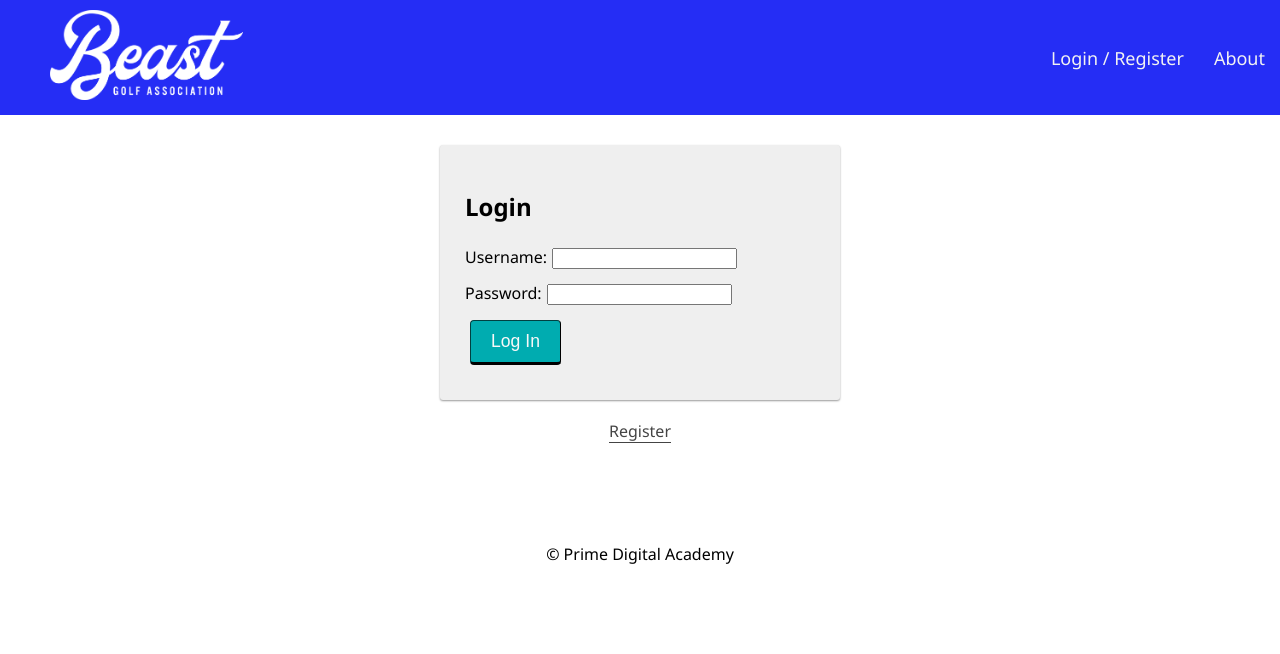
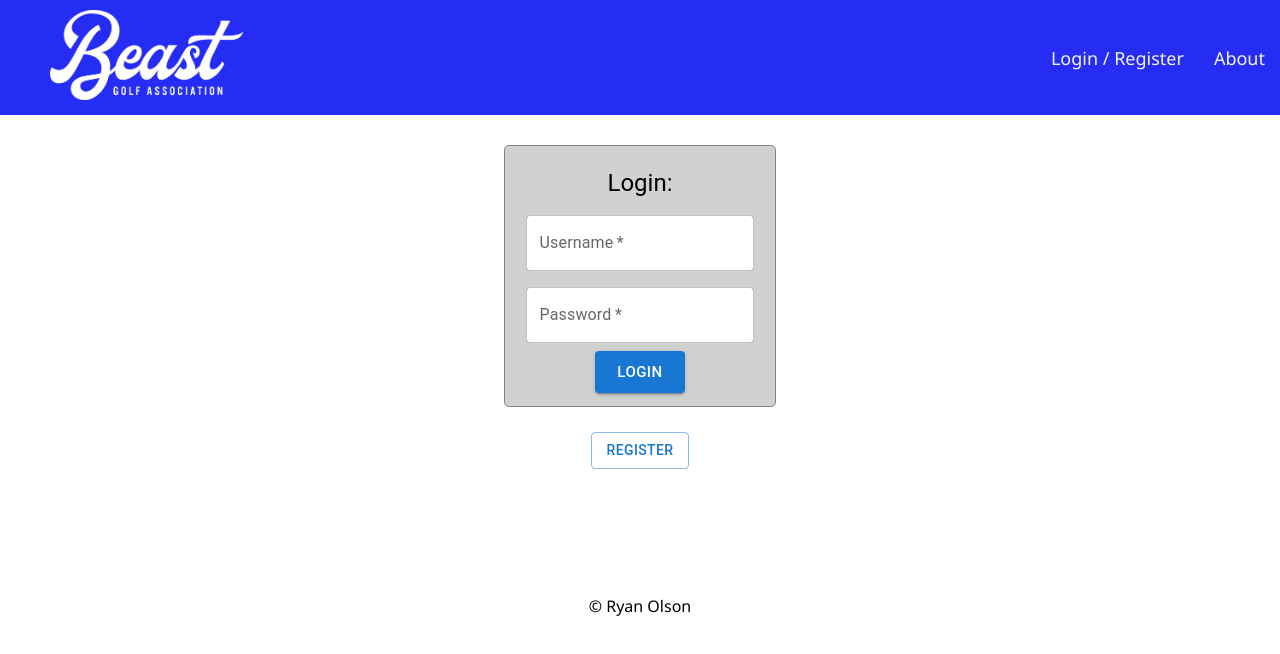
Before and after one commit to RyanOlson86/Beast-Golf-App, a React (Vite) app: page /#/leaderboard in a window 1280 px wide. Shown: the top 654 px of the page. Built offline with nearby package versions, Linux system fonts and the light colour scheme; no server answers.

Commit message:
Added MUI to Login Form

```diff
--- a/src/components/Footer/Footer.jsx
+++ b/src/components/Footer/Footer.jsx
@@ -7,7 +7,7 @@ import './Footer.css';
 // or even care what the redux state is, so it doesn't need 'connect()'
 
 function Footer() {
-  return <footer>&copy; Prime Digital Academy</footer>;
+  return <footer>&copy; Ryan Olson</footer>;
 }
 
 export default Footer;
--- a/src/components/LoginForm/LoginForm.jsx
+++ b/src/components/LoginForm/LoginForm.jsx
@@ -1,65 +1,94 @@
-import React, { useState } from 'react';
-import { useDispatch } from 'react-redux';
-import {useSelector} from 'react-redux';
+import { Card, TextField, Typography, Box, Button } from "@mui/material";
+import React, { useState } from "react";
+import { useDispatch } from "react-redux";
+import { useSelector } from "react-redux";
 
 function LoginForm() {
-  const [username, setUsername] = useState('');
-  const [password, setPassword] = useState('');
-  const errors = useSelector(store => store.errors);
+  const [username, setUsername] = useState("");
+  const [password, setPassword] = useState("");
+  const errors = useSelector((store) => store.errors);
   const dispatch = useDispatch();
+
+  const myStyle = {
+    backgroundColor: "white",
+    borderRadius: "5px",
+  };
 
   const login = (event) => {
     event.preventDefault();
 
     if (username && password) {
       dispatch({
-        type: 'LOGIN',
+        type: "LOGIN",
         payload: {
           username: username,
           password: password,
         },
       });
     } else {
-      dispatch({ type: 'LOGIN_INPUT_ERROR' });
+      dispatch({ type: "LOGIN_INPUT_ERROR" });
     }
   }; // end login
 
   return (
-    <form className="formPanel" onSubmit={login}>
-      <h2>Login</h2>
+    <Box
+      component="form"
+      sx={{
+        bgcolor: "#d1d1d1",
+        borderRadius: "5px",
+        border: "solid 1px grey",
+        width: "fit-content",
+        display: "flex",
+        flexDirection: "column",
+        alignItems: "center",
+        p: "1%",
+      }}
+      noValidate
+      autoComplete="off"
+    >
+      <Typography variant="h5" sx={{ m: 1 }}>
+        Login:
+      </Typography>
       {errors.loginMessage && (
         <h3 className="alert" role="alert">
           {errors.loginMessage}
         </h3>
       )}
-      <div>
-        <label htmlFor="username">
-          Username:
-          <input
+      <Box
+        sx={{
+          "& > :not(style)": { m: 1, width: "25ch" },
+          display: "flex",
+          flexDirection: "column",
+          flexWrap: "wrap",
+        }}
+      >
+        <TextField
+          id="username"
+          label="Username"
+          variant="outlined"
           type="text"
-            name="username"
           required
+          autoComplete="true"
+          sx={myStyle}
           value={username}
           onChange={(event) => setUsername(event.target.value)}
         />
-        </label>
-      </div>
-      <div>
-        <label htmlFor="password">
-          Password:
-          <input
-            type="password"
-            name="password"
+        <TextField
+          id="password"
+          label="Password"
+          type="text"
           required
+          autoComplete="true"
+          variant="outlined"
+          sx={myStyle}
           value={password}
           onChange={(event) => setPassword(event.target.value)}
         />
-        </label>
-      </div>
-      <div>
-        <input className="btn" type="submit" name="submit" value="Log In" />
-      </div>
-    </form>
+      </Box>
+      <Button variant="contained" size="large" onClick={login}>
+        Login
+      </Button>
+    </Box>
   );
 }
 
--- a/src/components/LoginPage/LoginPage.jsx
+++ b/src/components/LoginPage/LoginPage.jsx
@@ -1,26 +1,24 @@
-import React from 'react';
-import LoginForm from '../LoginForm/LoginForm';
-import { useHistory } from 'react-router-dom';
+import React from "react";
+import LoginForm from "../LoginForm/LoginForm";
+import { useHistory } from "react-router-dom";
+import { Box, Button } from "@mui/material";
 
 function LoginPage() {
   const history = useHistory();
 
   return (
-    <div>
+    <Box sx={{ display: "flex", flexDirection: "column", alignItems: "center" }}>
       <LoginForm />
-
-      <center>
-        <button
-          type="button"
-          className="btn btn_asLink"
-          onClick={() => {
-            history.push('/registration');
-          }}
-        >
-          Register
-        </button>
-      </center>
-    </div>
+      <Button
+        variant="outlined"
+        sx={{ m: "2%" }}
+        onClick={() => {
+          history.push("/registration");
+        }}
+      >
+        Register
+      </Button>
+    </Box>
   );
 }
 
```
Lines whose indentation alone changed are shown as unchanged.
